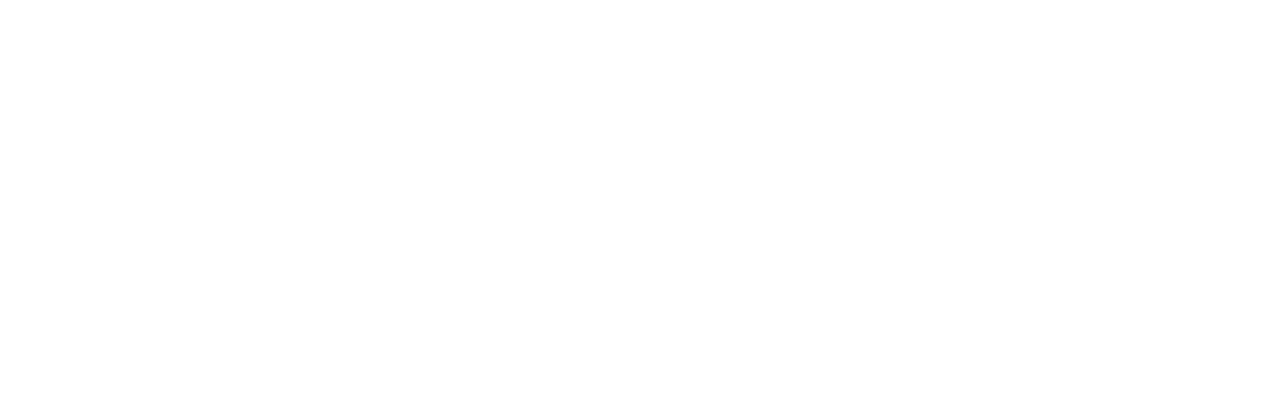
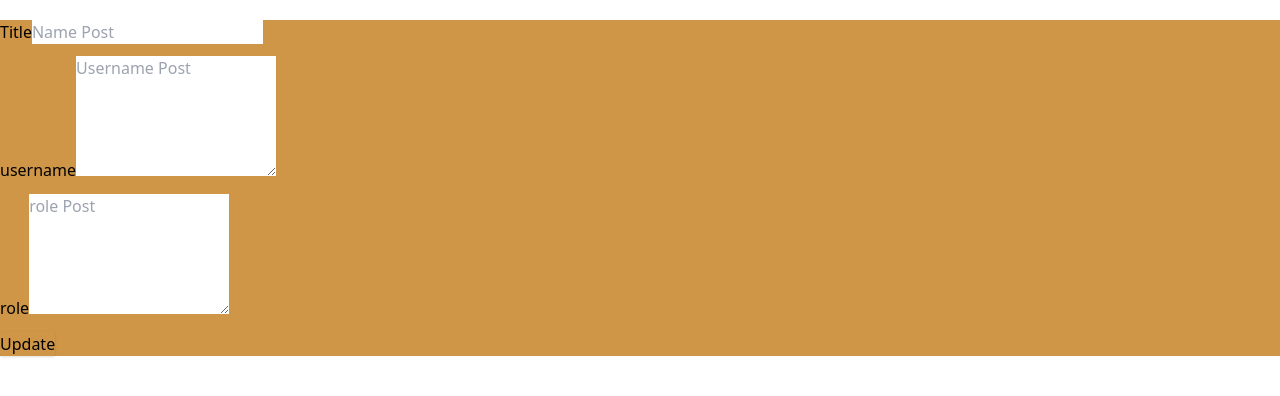
Before and after one commit to stefanusrico/Front-MyRoti-ReactJS, a React (Vite) app: page /post/edit in a window 1280 px wide. Before the commit this address had no page. Shown: the top 396 px of the page. Built offline with nearby package versions, Linux system fonts and the light colour scheme; no server answers.

Commit message:
Add file untuk koordinator bagian distrbusi

```diff
--- a/src/App.jsx
+++ b/src/App.jsx
@@ -9,6 +9,8 @@ import KurirDistribusi from "./Components/KurirDistribusi"
 import DataKurir from "./Components/DataKurir"
 import DataKoordinator from "./Components/DataKoordinator"
 import DataKeuangan from "./Components/DataKeuangan"
+import Distribusi from "./Components/distribusiKurir"
+import EditDistribusi from "./Components/editDistribusi"
 
 function App() {
   return (
@@ -29,6 +31,9 @@ function App() {
       <Route path="/admin/data-kurir" element={<DataKurir />} />
       <Route path="/admin/data-koordinator" element={<DataKoordinator />} />
       <Route path="/admin/data-keuangan" element={<DataKeuangan />} />
+      <Route path="/koordinator/product" element={<KoordinatorLapak />} />
+      <Route path="/post" element={<Distribusi />}/>
+      <Route path="/post/edit" element={<EditDistribusi />}/>
     </Routes>
   )
 }
--- a/src/Components/NavKoor.jsx
+++ b/src/Components/NavKoor.jsx
@@ -130,7 +130,7 @@ export default function NavKoor() {
             </li>
             <li>
               <a
-                href="#"
+                href="/post"
                 className="flex items-center p-2 text-gray-900 rounded-lg dark:text-white hover:bg-gray-100 dark:hover:bg-gray-700 group"
               >
                 <svg
@@ -149,7 +149,7 @@ export default function NavKoor() {
             </li>
             <li>
               <a
-                href="#"
+                href="/koordinator/distribusi"
                 className="flex items-center p-2 text-gray-900 rounded-lg dark:text-white hover:bg-gray-100 dark:hover:bg-gray-700 group"
               >
                 <svg
--- /dev/null
+++ b/src/Components/distribusiKurir.jsx
@@ -0,0 +1,79 @@
+import NavKoor from "./NavKoor";
+import { useState, useEffect } from "react";
+import axios from "axios";
+import { Button } from "@material-tailwind/react";
+import profil from "../assets/profil.png";
+import { useNavigate } from "react-router-dom";
+// import LogoRoti from "../assets/LogoRoti.png"
+
+function kurirDistribusi() {
+  const navigateTo = useNavigate();
+  const [cards, setCards] = useState([]);
+
+  const getData = async () => {
+    try {
+      const response = await axios.get("http://127.0.0.1:8000/api/registrasi");
+      const userData = response.data;
+      setCards(userData);
+    } catch (error) {
+      console.error("Error fetching data:", error);
+    }
+  };
+
+  useEffect(() => {
+    getData();
+  }, []);
+
+  return (
+    <>
+      <NavKoor />
+      <div className="p-20 sm:ml-64 scroll">
+        <h5 className="text-xl font-semibold tracking-tight text-gray-900 dark:text-white text-center mb-5 mt-20 ">
+          DAFTAR KURIR
+        </h5>
+
+        <div className="border-2 border-gray-200 rounded-lg dark:border-gray-700 p-2-0-2-0 p-2">
+          {cards.length > 0 ? (
+            <div className="grid grid-cols-1 md:grid-cols-2 lg:grid-cols-3 xl:grid-cols-4 gap-4 mb-4 max-h-[65vh] overflow-y-auto">
+              {cards.map((card, index) => (
+                <div
+                  key={index}
+                  className="w-full max-w-sm bg-white border border-gray-200 rounded-lg shadow dark:bg-gray-800 dark:border-gray-700"
+                >
+                  <img
+                    className="p-8 rounded-t-lg"
+                    src={profil}
+                    alt="product image"
+                  />
+                  <div className="px-5 pb-1">
+                    <h5 className="text-xl font-semibold tracking-tight text-gray-900 dark:text-white text-center">
+                      {card.name}
+                    </h5>
+                  </div>
+
+                  <div className="flex items-center justify-center pb-4">
+                    <span className="text-xl font-light text-gray-900 dark:text-white">
+                      {card.role}
+                    </span>
+                  </div>
+
+                  <div className="flex items-center justify-center mt-3 pb-5">
+                    <a href="/post/edit">
+                      <Button className="bg-blue-500 hover:bg-blue-700 text-white text-sm font-bold py-2 px-8 rounded-full">
+                        Tambahkan Lapak
+                      </Button>
+                    </a>
+                  </div>
+                </div>
+              ))}
+            </div>
+          ) : (
+            <p>Data tidak tersedia atau sedang dimuat...</p>
+          )}
+        </div>
+      </div>
+    </>
+  );
+}
+
+export default kurirDistribusi;
--- /dev/null
+++ b/src/Components/editDistribusi.jsx
@@ -0,0 +1,128 @@
+//import useState
+import { useState, useEffect } from 'react';
+
+//import useNavigate
+import { useNavigate, useParams } from 'react-router-dom';
+
+//import API
+import api from "../api";
+
+export default function PostEdit() {
+
+    //define state
+    const [name, setName] = useState('');
+    const [username, setUsername] = useState('');
+    const [role, setRole] = useState('');
+
+    //state validation
+    const [errors, setErrors] = useState([]);
+
+    //useNavigate
+    const navigate = useNavigate();
+
+    //destruct ID
+    const { id } = useParams();
+
+    //method fetchDetailPost
+    const fetchDetailPost = async () => {
+
+        //fetch data
+        await api.get(`/api/registrasi/${id}`)
+            .then(response => {
+
+                //assign to state
+                setName(response.data.name);
+                setUsername(response.data.username);
+                setRole(response.data.role);
+            })
+    }
+
+    //hook useEffect
+    useEffect(() => {
+
+        //call method "fetchDetailPost"
+        fetchDetailPost();
+
+    }, []);
+
+    //method handle file change
+
+
+    //method update post
+    const updatePost = async (e) => {
+        e.preventDefault();
+
+        //init FormData
+        const formData = new FormData();
+
+        //append data
+        formData.append('name', name);
+        formData.append('username', username);
+        formData.append('role', role);
+        formData.append('_method', 'PUT')
+
+        //send data with API
+        await api.post(`/api/registrasi/${id}`, formData)
+            .then(() => {
+
+                //redirect to posts index
+                navigate('/post');
+
+            })
+            .catch(error => {
+
+                //set errors response to state "errors"
+                setErrors(error.response.data);
+            })
+    }
+
+    return (
+        <div className="container mt-5  bg-coklat-kuning ">
+            <div className="row">
+
+                            <form onSubmit={updatePost}>
+
+
+                                <div className="mb-3  bg-coklat-kuning ">
+                                    <label className="form-label fw-bold ">Title</label>
+                                    <input type="text" className="form-control " value={name} onChange={(e) => setName(e.target.value)} placeholder="Name Post"/>
+                                    {
+                                        errors.name && (
+                                            <div className="alert alert-danger mt-2">
+                                                {errors.name[0]}
+                                            </div>
+                                        )
+                                    }
+                                </div>
+
+                                <div className="mb-3  bg-coklat-kuning ">
+                                    <label className="form-label fw-bold">username</label>
+                                    <textarea className="form-control" value={username} onChange={(e) => setUsername(e.target.value)} rows="5" placeholder="Username Post"></textarea>
+                                    {
+                                        errors.username && (
+                                            <div className="alert alert-danger mt-2">
+                                                {errors.username[0]}
+                                            </div>
+                                        )
+                                    }
+                                </div>
+
+                                <div className="mb-3 bg-coklat-kuning ">
+                                    <label className="form-label fw-bold">role</label>
+                                    <textarea className="form-control" value={role} onChange={(e) => setRole(e.target.value)} rows="5" placeholder="role Post"></textarea>
+                                    {
+                                        errors.role && (
+                                            <div className="alert alert-danger mt-2">
+                                                {errors.role[0]}
+                                            </div>
+                                        )
+                                    }
+                                </div>
+
+                                <button type="submit" className="btn btn-md btn-primary rounded-sm shadow border-0">Update</button>
+                            </form>
+                        </div>
+
+        </div>
+    )
+}
--- /dev/null
+++ b/src/api/index.jsx
@@ -0,0 +1,9 @@
+//import axios
+import axios from 'axios';
+
+const Api = axios.create({
+    //set default endpoint API
+    baseURL: 'http://localhost:8000'
+})
+
+export default Api
```
Also changed, not shown: src/assets/profil.png (added).
